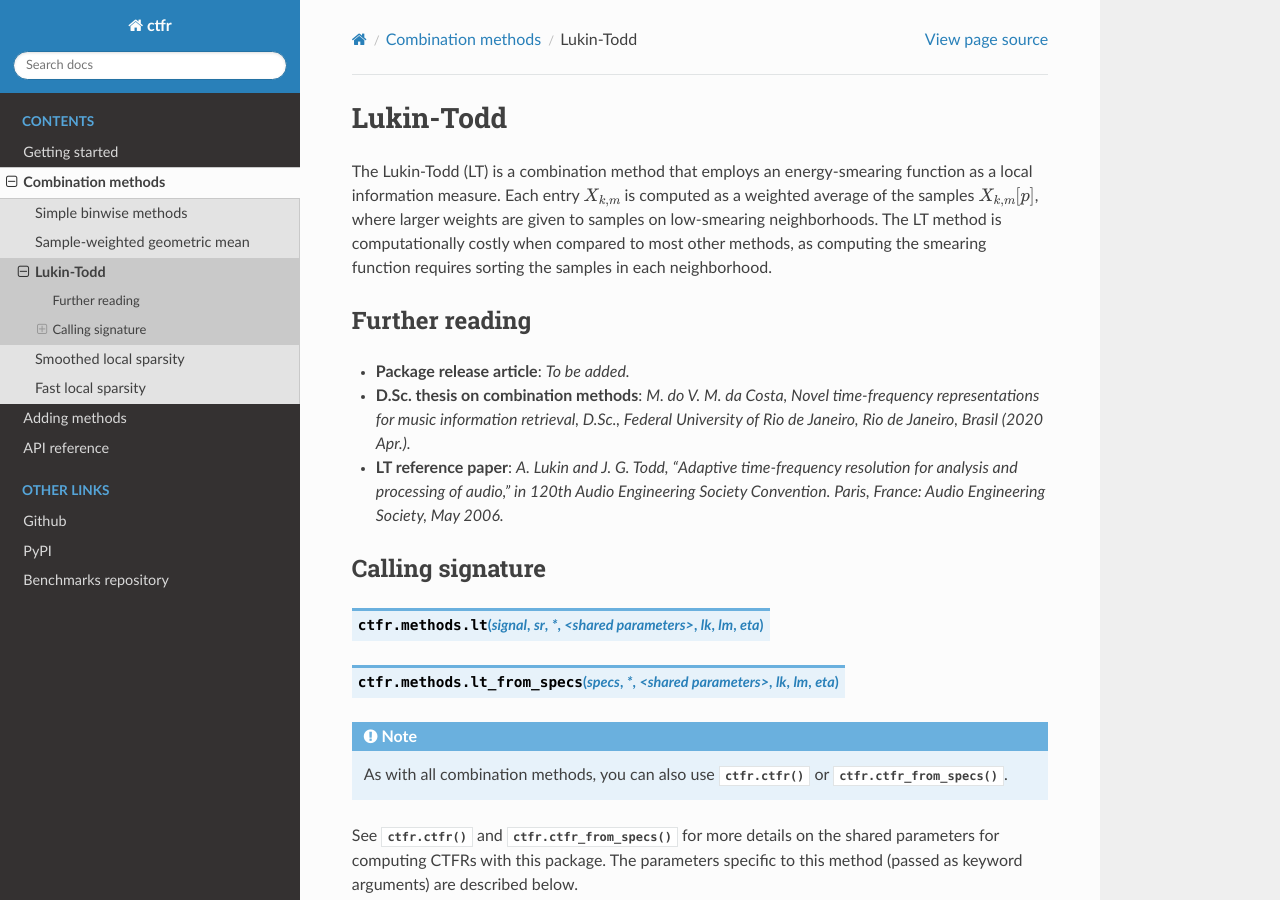
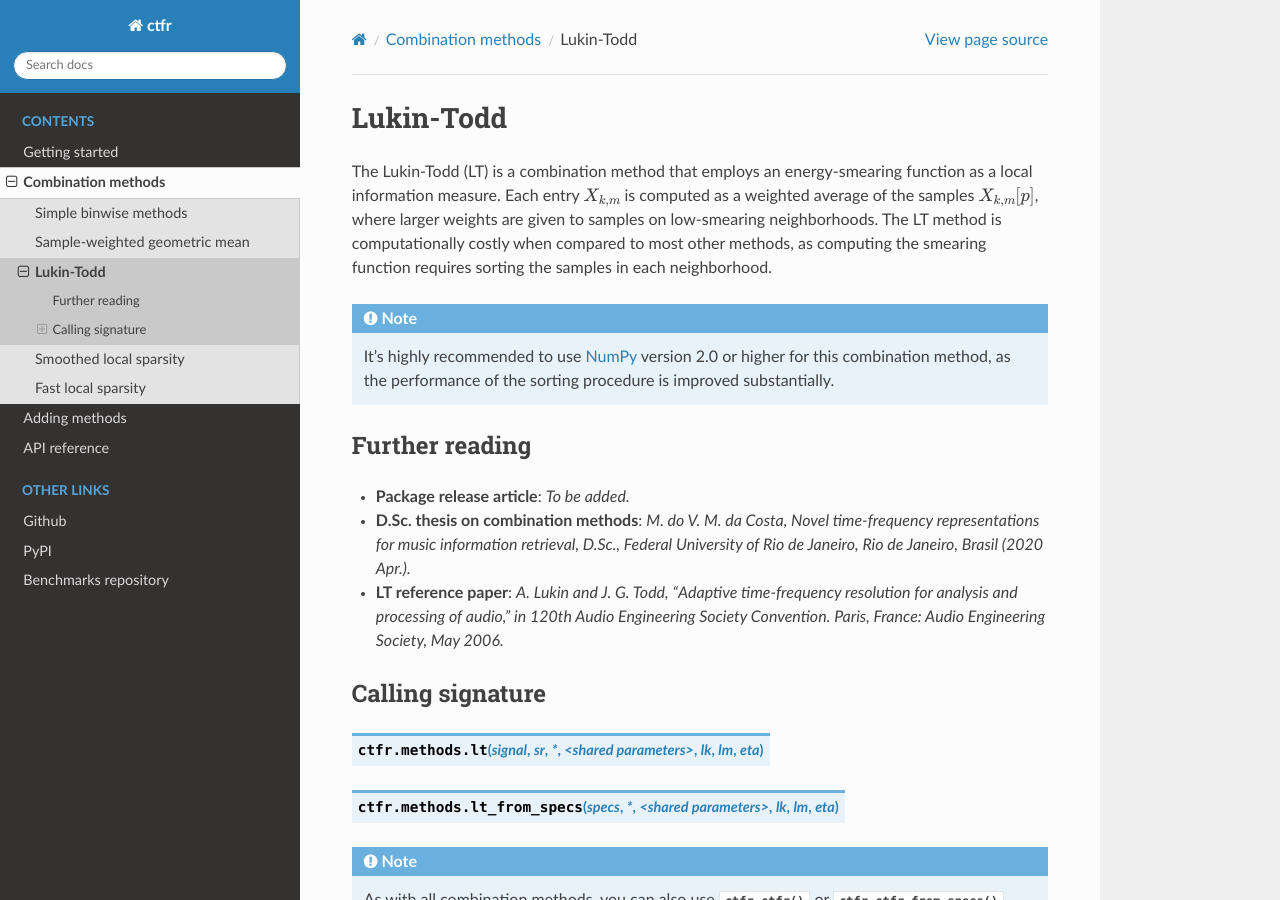
Before and after one commit to b-boechat/ctfr, a Sphinx documentation site: the page built from docs/combination_methods/lt/index.rst, in a window 1280 px wide and 900 px high. Built offline with Sphinx 7.4.7 and the Read the Docs theme 3.1.0, drawn with Linux system fonts in a browser that asks for light colours; formulas are drawn with MathJax 3; pages that are not in the unit, such as notebooks, are missing from menus; the version number could not be read and is left out.

Commit message:
Add note about NumPy version to documentation.

```diff
--- a/docs/combination_methods/lt/index.rst
+++ b/docs/combination_methods/lt/index.rst
@@ -3,6 +3,9 @@ Lukin-Todd
 
 The Lukin-Todd (LT) is a combination method that employs an energy-smearing function as a local information measure. Each entry :math:`X_{k, m}` is computed as a weighted average of the samples :math:`X_{k, m}[p]`, where larger weights are given to samples on low-smearing neighborhoods. The LT method is computationally costly when compared to most other methods, as computing the smearing function requires sorting the samples in each neighborhood.
 
+.. note::
+   It's highly recommended to use `NumPy <https://numpy.org/doc/stable>`_ version 2.0 or higher for this combination method, as the performance of the sorting procedure is improved substantially.
+
 .. include:: further_reading.rst
 
 .. include:: calling.rst
--- a/docs/combination_methods/sls/index.rst
+++ b/docs/combination_methods/sls/index.rst
@@ -3,6 +3,9 @@ Smoothed local sparsity
 
 The smoothed local sparsity (SLS) is a combination method based local information. It employs a local sparsity measure (Gini index) and a local energy measure in its combination procedure. The SLS requires sorting samples in each neighborhood to compute the Gini index, which makes this method computationally costly, particularly because computational tricks used in the Lukin-Todd method to speed up the sorting process cannot be applied here. Instead of the SLS in its base form, this package provides two approximations that are computationally more efficient: the hybrid smoothed local sparsity (SLS-H) and the smoothed local sparsity with interpolation (SLS-I). The SLS-H uses a local energy criterium to compute the SLS only in high-energy regions, defaulting to a binwise minimum elsewhere. The SLS-I interpolates the local sparsity to reduce the number of neighborhoods that need to be sorted.
 
+.. note::
+   It's highly recommended to use `NumPy <https://numpy.org/doc/stable>`_ version 2.0 or higher for this combination method, as the performance of the sorting procedure is improved substantially.
+
 .. include:: further_reading.rst
 
 .. include:: calling.rst
```
